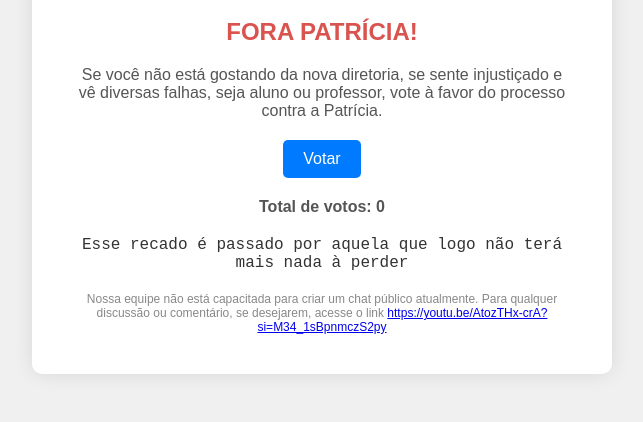
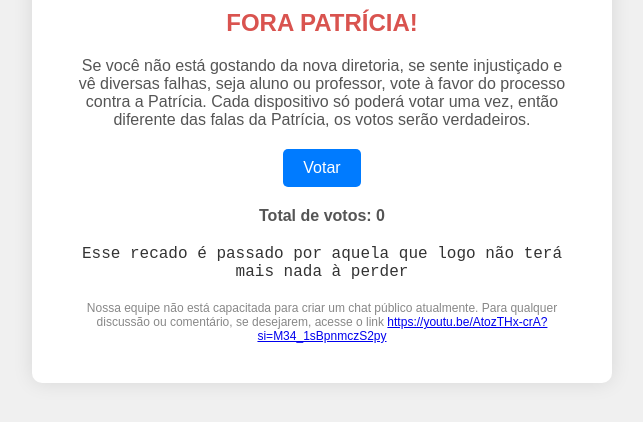
Before and after one commit to Dinn127/Leonordebarros.github.io, a plain HTML site: page index.html in a window 1280 px wide. Shown: the part 254-676 px from the top of the page, without its empty margins (318-961 px from the left). Drawn offline with Linux system fonts and the light colour scheme.

Commit message:
Update index.html

```diff
--- a/index.html
+++ b/index.html
@@ -77,7 +77,7 @@
     <div class="container">
         <h1>E.E.B Leonor de Barros</h1>
         <h2>FORA PATRÍCIA!</h2>
-        <p>Se você não está gostando da nova diretoria, se sente injustiçado e vê diversas falhas, seja aluno ou professor, vote à favor do processo contra a Patrícia.</p>
+        <p>Se você não está gostando da nova diretoria, se sente injustiçado e vê diversas falhas, seja aluno ou professor, vote à favor do processo contra a Patrícia. Cada dispositivo só poderá votar uma vez, então diferente das falas da Patrícia, os votos serão verdadeiros.</p>
         <p id="message"></p>
         <button id="voteButton">Votar</button>
         <p id="totalVotes">Total de votos: 0</p>
```
